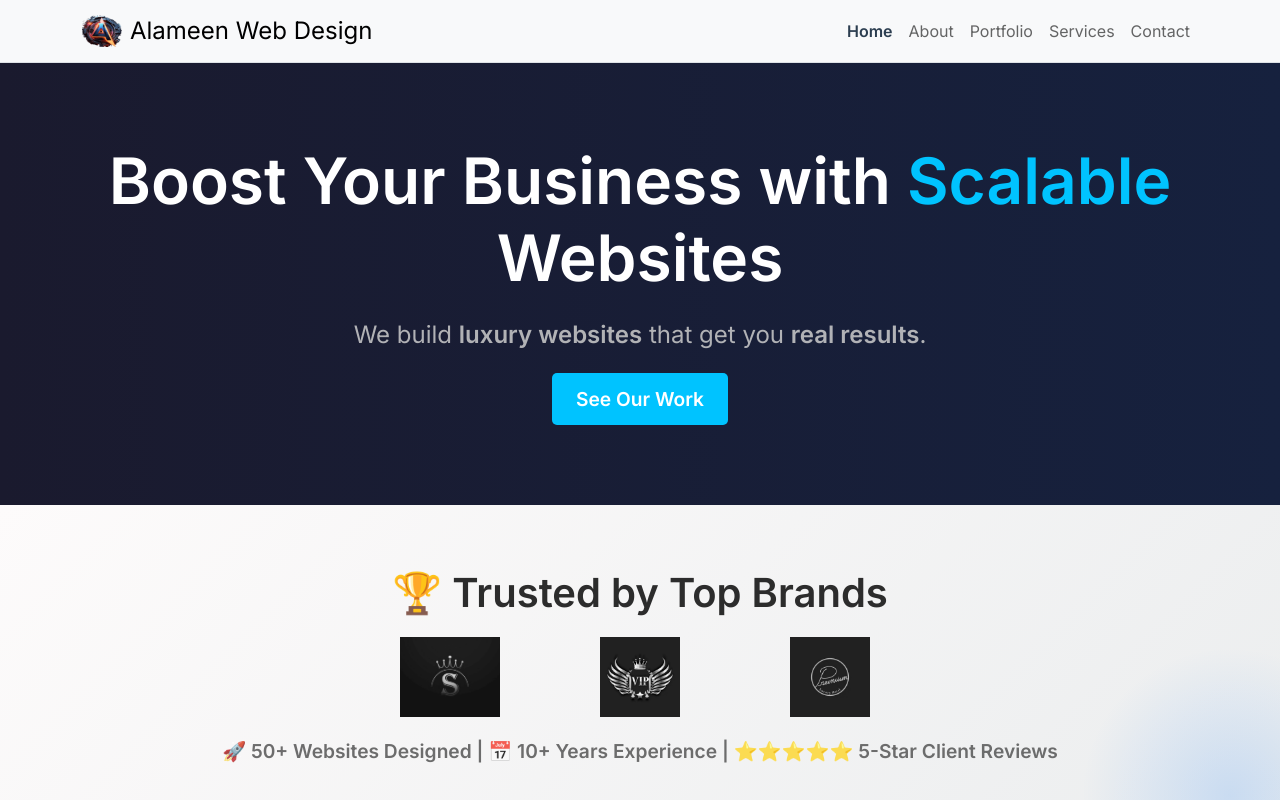
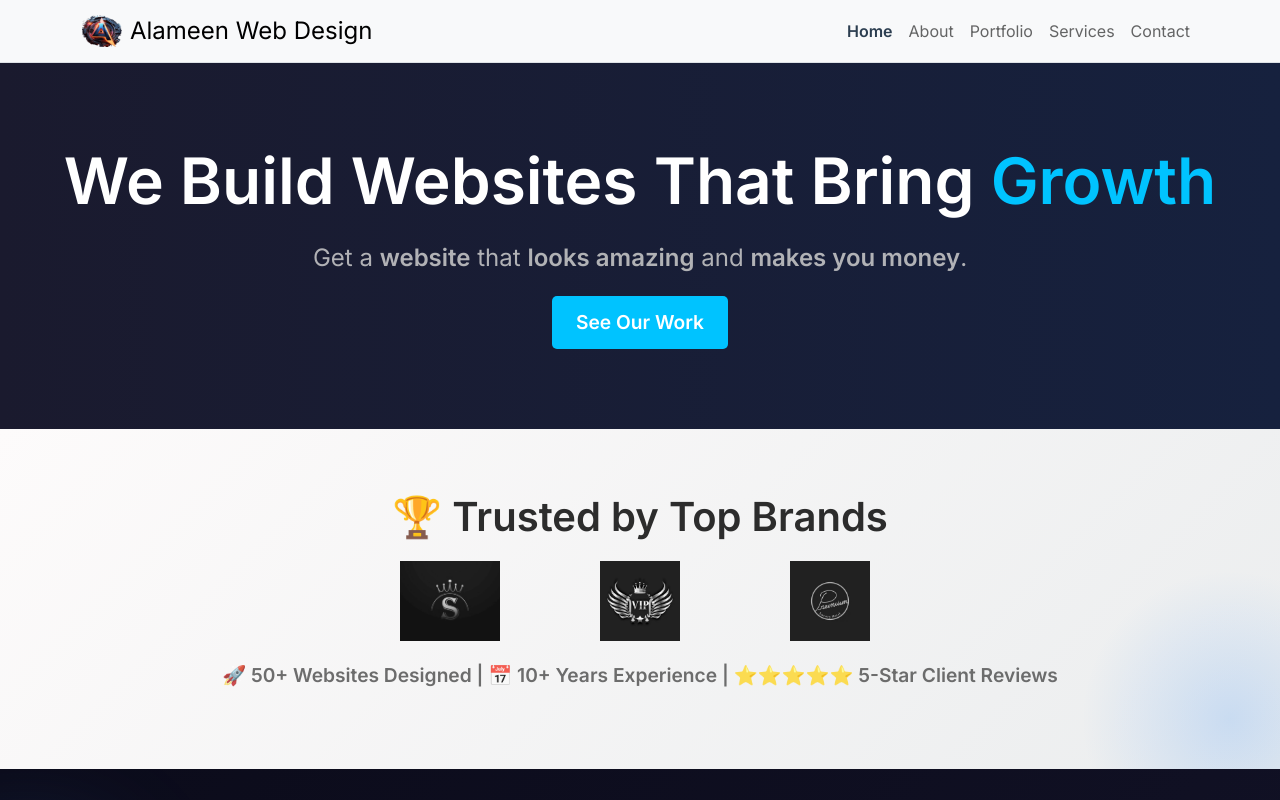
Before and after one commit to apexwebagency/apexwebagency.github.io, a React (Create React App) app: page /#/ in a window 1280 px wide. Shown: the top 800 px of the page. Built offline with nearby package versions, Linux system fonts and the light colour scheme.

Commit message:
updated features

```diff
--- a/src/pages/Home.js
+++ b/src/pages/Home.js
@@ -26,7 +26,7 @@
   }, []);
 
   // Dynamic Hero Text Animation
-  const words = ["Powerful", "Premium", "Scalable", "Reliable"];
+  const words = ["Sales", "Clients", "Growth", "Success"];
   const [currentWordIndex, setCurrentWordIndex] = useState(0);
   const [fade, setFade] = useState(true);
 
@@ -119,16 +119,16 @@
       {/* Hero Section */}
       <div className="hero-section">
         <h1 className="hero-title">
-          Boost Your Business with{" "}
+          We Build Websites That Bring{" "}
           <span className={`dynamic-word ${fade ? "fade-in" : "fade-out"}`}>
             {words[currentWordIndex]}
-          </span>{" "}
-          Websites
+          </span>
         </h1>
         <p className="hero-text">
-          We build <strong>luxury websites</strong> that get you{" "}
-          <strong>real results</strong>.
+          Get a <strong>website</strong> that <strong>looks amazing</strong> and{" "}
+          <strong>makes you money</strong>.
         </p>
+
         <Link to="/portfolio" className="hero-button">
           See Our Work
         </Link>
```
